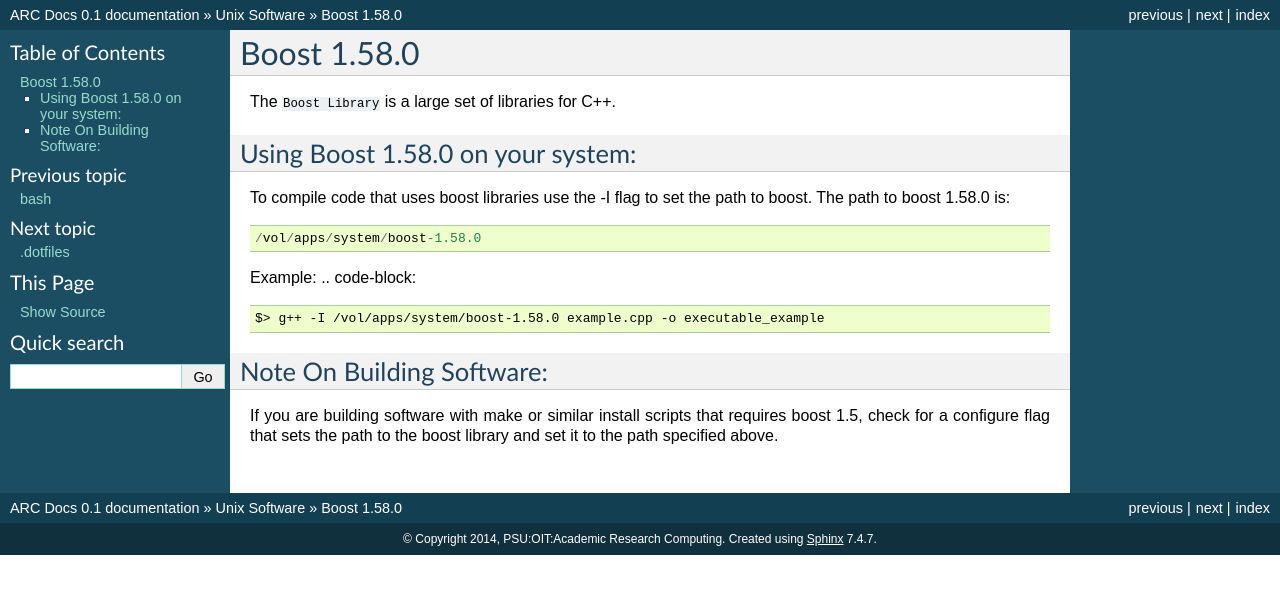
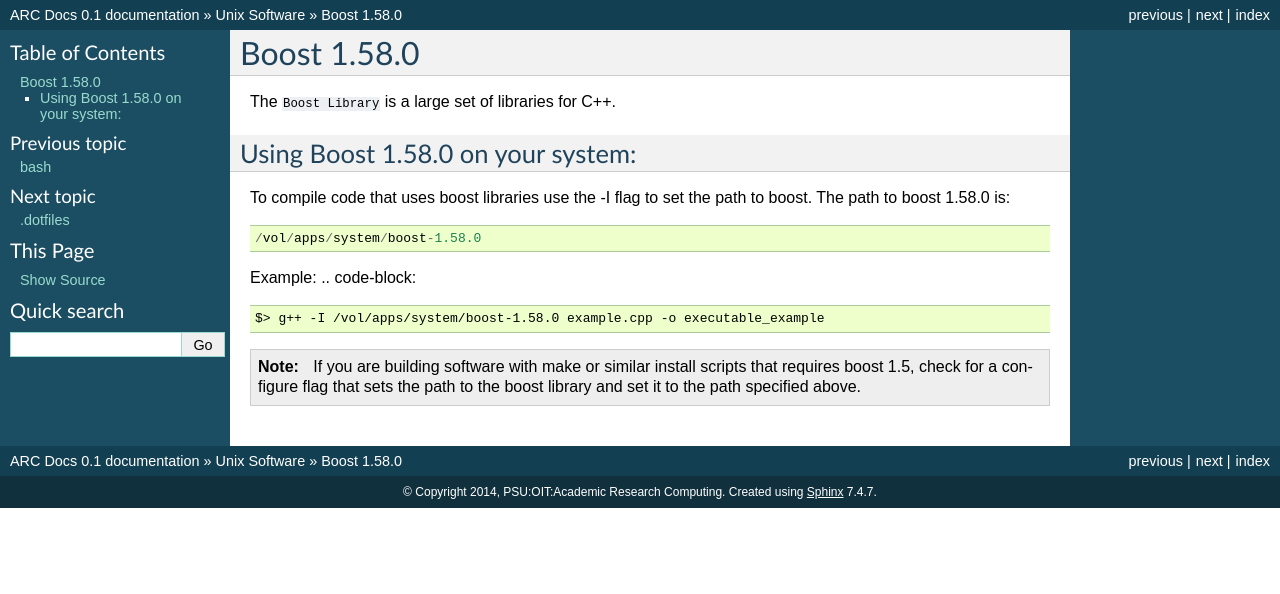
Before and after one commit to PSU-Research-Computing/psurc-docs, a Sphinx documentation site: the page built from source/unix_software/boost.rst, in a window 1280 px wide. Shown: the top 594 px of the page. Built offline with Sphinx 7.4.7, drawn with Linux system fonts in a browser that asks for light colours.

Commit message:
Changed paragraph to note in boost.rst

```diff
--- a/source/unix_software/boost.rst
+++ b/source/unix_software/boost.rst
@@ -20,6 +20,4 @@
 
     $> g++ -I /vol/apps/system/boost-1.58.0 example.cpp -o executable_example
 
-Note On Building Software:
---------------------------
-If you are building software with make or similar install scripts that requires boost 1.5, check for a configure flag that sets the path to the boost library and set it to the path specified above.
+.. note::  If you are building software with make or similar install scripts that requires boost 1.5, check for a configure flag that sets the path to the boost library and set it to the path specified above.
```
